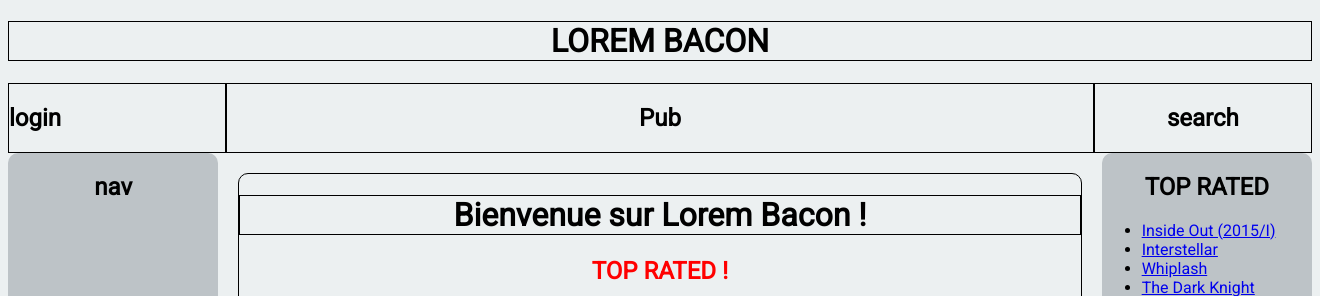
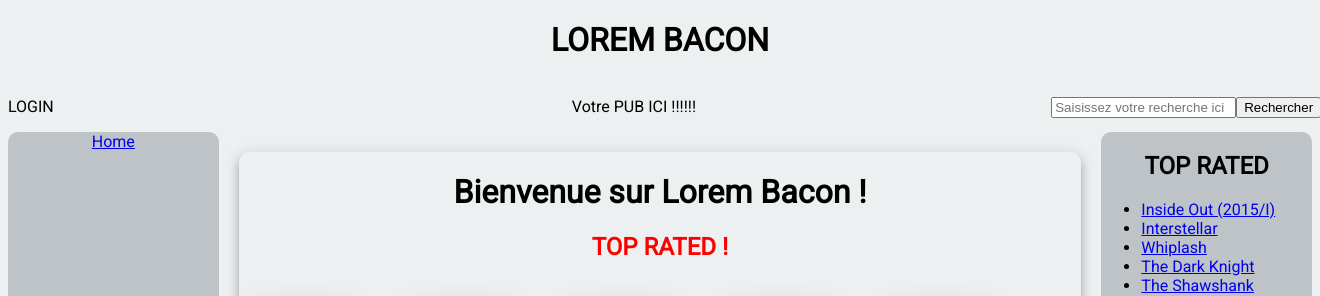
Before and after one commit to whispmoon/movies, a PHP site: page /Movies/ in a window 1320 px wide. Shown: the top 296 px of the page. Run offline with PHP 8.4, Linux system fonts and the light colour scheme; data comes from the database, SQL or seed files in the repository; some libraries are stand-ins or nearby versions.

Commit message:
second commit

```diff
--- a/app/Controller/DefaultController.php
+++ b/app/Controller/DefaultController.php
@@ -13,7 +13,7 @@ class DefaultController
 	public function home()
 	{
     $moviesManager = new MoviesManager();
-    $movies = $moviesManager->findAll();
+    $movies = $moviesManager->findTopRated();
 
        // affiche la vue en lui passant le movies
         View::show("home.php", "Accueil !",["movies"=> $movies]);
@@ -22,8 +22,10 @@ class DefaultController
 		/**
 	 * Affiche la page de consultation
 	 */
-	     public function moviesDetails()
+	     public function movieDetails()
     {
+		$moviesManager = new MoviesManager();
+    	$movies = $moviesManager->findTopRated();
         // créé une instance de manager
        $moviesManager = new \Model\Manager\MoviesManager();
        // créé le movies dont l'id est dans l'URL
@@ -34,7 +36,7 @@ class DefaultController
        }
 
        // affiche la vue en lui passant le movies
-        View::show("movieDetails.php", $movie->getTitle(),["movies"=> $movie] );
+        View::show("movieDetails.php", $movie->getTitle(),["movie"=> $movie,"movies"=> $movies] );
     }
 
 	/**
--- a/app/Model/Manager/MoviesManager.php
+++ b/app/Model/Manager/MoviesManager.php
@@ -61,5 +61,17 @@ class MoviesManager
         $stmt->bindValue("trailerUrl",$movies->getTrailerUrl());
         return $stmt->execute();
     }
+        public function findTopRated()
+    {
+        $sql = "SELECT id, imdbId, title, year, cast, directors, writers, plot, rating, votes,runtime, trailerUrl, dateCreated, dateModified
+        FROM movies WHERE rating > 8.5";
+        $dbh = Db::getDbh();
+
+        $stmt = $dbh->prepare($sql);
+        $stmt->execute();
+        $results = $stmt->fetchAll(\PDO::FETCH_CLASS,'\Model\Entity\Movies');
+
+        return $results;
+    }
 
 }
--- a/app/templates/base.php
+++ b/app/templates/base.php
@@ -11,19 +11,20 @@
 	<h1>LOREM BACON</h1>
 	<div class="top" >
 		<div class="login">
-			<h2>login</h2>
+			<a>LOGIN</a>
 		</div>
 		<div class="pub" >
-			<h2>Pub</h2>
+			<p>Votre PUB ICI !!!!!!</p>
 		</div>
-		<div class="search" >
-			<h2>search</h2>
-		</div>
+			<form action="" method="post" class="search">
+				<input type="text" name="recherche" placeholder="Saisissez votre recherche ici">
+				<input type="submit" name="form" value="Rechercher">
+			</form>
 	</div>
 	</header>
-	<div class="middle" >
+	<div class="middle">
 		<nav>
-			<h2>nav</h2>
+			<a href="<?=BASE_URL?>">Home</a>
 		</nav>
 		<div class="container">
 
@@ -34,12 +35,12 @@
 		<aside>
 			<h2>TOP RATED</h2>
 				<ul>
-					<?php foreach($movies as $movie):
-					if($movie->getRating() > 8.5){ ?>
+					<?php foreach($movies as $movie): ?>
+
 					<li>
-						<a href="<?=BASE_URL?>details?id=<?= $movie->getId()?>"><?= $movie->getTitle()?></a>
+						<a href="<?=BASE_URL?>movieDetails?id=<?= $movie->getId()?>"><?= $movie->getTitle()?></a>
 					</li>
-					<?php }endforeach; ?>
+					<?php endforeach; ?>
 				</ul>
 		</aside>
 	</div>
--- a/app/templates/home.php
+++ b/app/templates/home.php
@@ -3,6 +3,6 @@
     <?php foreach($movies as $movie):
     if($movie->getRating() > 8.5){ ?>
      <figure>
-        <a href="<?=BASE_URL?>details?id=<?= $movie->getId()?>"><img src="<?= BASE_URL?>public/uploads/<?=$movie->getImdbId()?>.jpg"></a><figcaption><?= $movie->getRating() ?></figcaption>
+        <a href="<?=BASE_URL?>movieDetails?id=<?= $movie->getId()?>"><img src="<?= BASE_URL?>public/uploads/<?=$movie->getImdbId()?>.jpg"></a><figcaption><?= $movie->getRating() ?></figcaption>
      </figure>
     <?php }endforeach; ?>
--- a/public/css/style.css
+++ b/public/css/style.css
@@ -8,10 +8,11 @@ body {
 HEADER
 *****/
 
-header {}
+header {
+    text-align: center;
+}
 
 h1 {
-    border: 1px solid black;
     text-align: center;
 }
 
@@ -24,17 +25,20 @@ h1 {
 .login {
     display: flex;
     width: 20%;
-    border: 1px solid black;
 }
 
 .pub {
-    border: 1px solid black;
     width: 80%;
 }
 
 .search {
+    display: flex;
     width: 20%;
-    border: 1px solid black;
+}
+
+.search img {
+    height: 30px;
+    width: 30px;
 }
 
 
@@ -54,18 +58,40 @@ h2 {
     display: flex;
 }
 
+
+/****
+NAV
+*****/
+
 nav {
     width: 20%;
     border-radius: 10px;
     background-color: #bdc3c7;
+    text-align: center;
 }
 
+nav a {
+    padding-top: 20px;
+    width: 100%;
+    height: 30px;
+}
+
+
+/****
+CONTAINER
+*****/
+
 .container {
-    border: 1px solid black;
+    box-shadow: 0 8px 10px 1px rgba(0, 0, 0, 0.14), 0 3px 14px 2px rgba(0, 0, 0, 0.12), 0 5px 5px -3px rgba(0, 0, 0, 0.3);
     width: 80%;
     border-radius: 10px;
     margin: 20px;
 }
+
+
+/****
+ASIDE
+*****/
 
 aside {
     width: 20%;
```
Also changed, not shown: other parts of public/css/style.css (+48 -8 lines), app/templates/movieDetails.php (+19 -15 lines), public/img/search.jpg (added).
